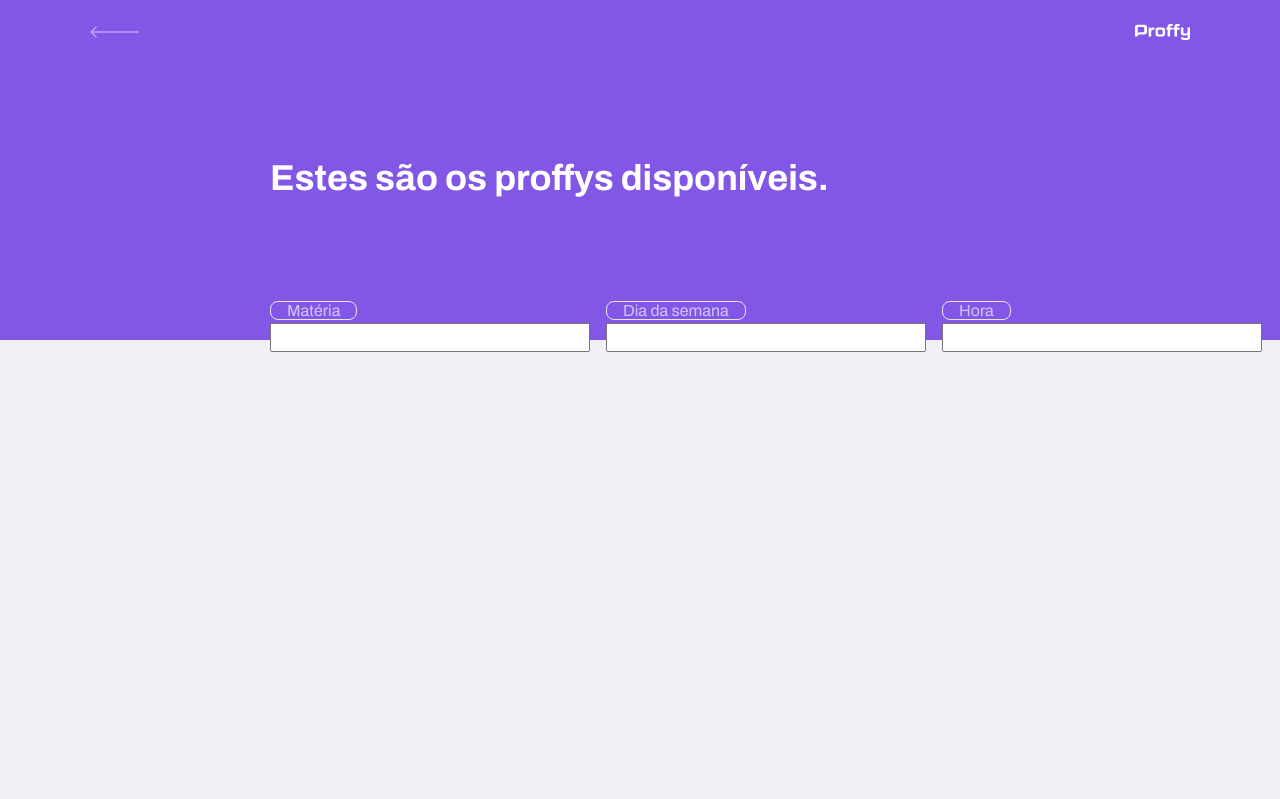
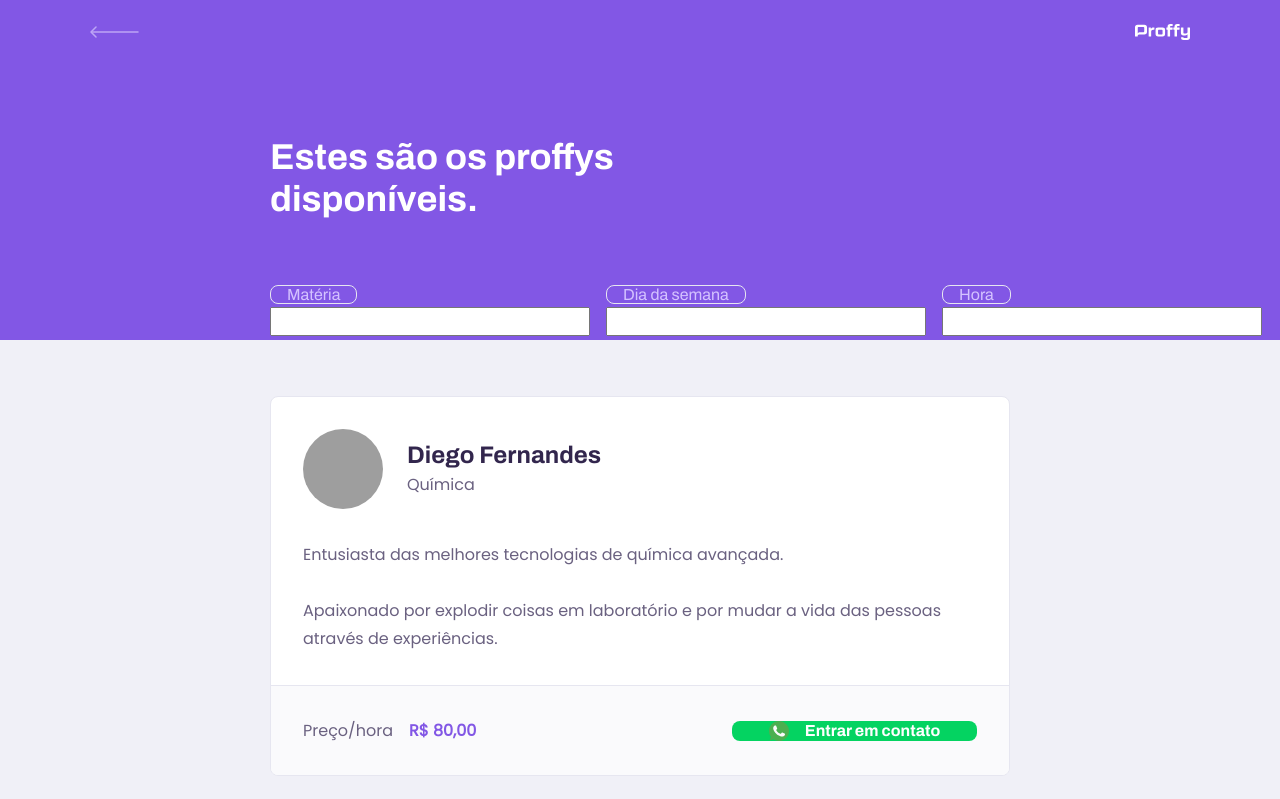
Before and after one commit to Lucas-Bispo/web, a React (Create React App) app: page /study in a window 1280 px wide. Shown: the top 799 px of the page. Built offline with nearby package versions, Linux system fonts and the light colour scheme; grey boxes are pictures that could not be loaded.

Commit message:
parte de estudo terminada

```diff
--- a/src/assets/styles/global.css
+++ b/src/assets/styles/global.css
@@ -45,6 +45,7 @@
 button,
 textarea{
     font: 500 1.6rem Poppins;
+    color: var(--color-text-base);
 }
 .container{
     width: 90vw;
--- a/src/components/PageHeader/styles.css
+++ b/src/components/PageHeader/styles.css
@@ -58,4 +58,8 @@
         justify-content: center;
         align-items: flex-start;
     }
+
+    .page-header .header-content strong{
+        max-width: 350px;
+    }
 }
--- /dev/null
+++ b/src/components/TeacherItem/index.tsx
@@ -0,0 +1,42 @@
+import React from 'react';
+
+
+import whatsappIcon from '../../assets/images/icons/whatsapp.svg';
+
+import './styles.css';
+
+
+function TeacherItem () {
+
+    return (
+        <article className="teacher-item">
+                <header>
+                    <img src="https://avatars2.githubusercontent.com/u/2254731?s=400&u=0ba16a79456c2f250e7579cb388fa18c5c2d7d65&v=4" alt="Diego Fernandes"/>
+                    <div>
+
+                    <strong>Diego Fernandes</strong>
+                    <span>Química</span>
+                    </div>
+                </header>
+
+                <p>
+                    Entusiasta das melhores tecnologias de química avançada.
+                    <br/><br/>
+                    Apaixonado por explodir coisas em laboratório e por mudar a vida das pessoas através de experiências.
+                </p>
+
+                <footer>
+                    <p>
+                        Preço/hora
+                        <strong>R$ 80,00</strong>
+                    </p>
+                    <button type="button">
+                        <img src={whatsappIcon} alt="Whatsapp"/>
+                        Entrar em contato
+                    </button>
+                </footer>
+        </article>
+    );
+}
+
+export default TeacherItem;
--- /dev/null
+++ b/src/components/TeacherItem/styles.css
@@ -0,0 +1,99 @@
+.teacher-item{
+    background: var(--color-box-base);
+    border: 1px solid var(--color-line-in-white);
+    border-radius: 0.8rem;
+    margin-top: 2.4rem;
+    overflow: hidden;
+
+}
+.teacher-item header{
+    padding: 3.2rem 2rem;
+    display: flex;
+    align-items: center;
+}
+
+.teacher-item header img{
+    width: 8rem;
+    height: 8rem;
+    border-radius: 50%;
+}
+
+.teacher-item header div{
+    margin-left: 2.4rem;
+}
+.teacher-item header div strong{
+font: 700 2.4rem Archivo;
+display: block;
+color: var(--color-text-title);
+}
+
+.teacher-item header div span{
+    font-size:1.6rem;
+    display: block;
+    margin-top: 0.4rem;
+}
+
+.teacher-item > p {
+    padding: 0 2rem;
+    font-size: 1.6rem;
+    line-height: 2.8rem;
+}
+.teacher-item footer {
+    padding: 3.2rem ;
+    background: var(--color-box-footer);
+    border-top: 1px solid var(--color-line-in-white);
+    margin-top: 3.2rem;
+    display: flex;
+    align-items: center;
+    justify-content: space-between;
+}
+
+.teacher-item footer p strong{
+    color: var(--color-primary);
+    font-size: 1.6rem;
+    display: block;
+}
+
+.teacher-item footer button{
+    width: 20rem;
+    height: 5.6;
+    background: var(--color-secundary);
+    color: var(--color-button-text);
+    border: 0;
+    border-radius: 0.8rem;
+    cursor: pointer;
+    font: 700 1.4rem Archivo;
+    display: flex;
+    align-items: center;
+    justify-content: space-evenly;
+    transition: 0.2s;
+}
+.teacher-item footer button:hover {
+    background: var(--color-secundary-dark);
+}
+
+@media (min-width:700px) {
+    .teacher-item header,
+    .teacher-item footer {
+        padding: 3.2rem;
+    }
+
+    .teacher-item > p {
+        padding: 0 3.2rem;
+    }
+
+    .teacher-item footer p strong {
+        display: initial;
+        margin-left: 1.6rem;
+    }
+
+    .teacher-item footer button {
+        width: 24.5rem;
+        font-size: 1.6rem;
+        justify-content: center;
+    }
+
+    .teacher-item footer button img {
+        margin-right: 1.6rem;
+    }
+}
--- a/src/pages/TeacherLIst/index.tsx
+++ b/src/pages/TeacherLIst/index.tsx
@@ -1,6 +1,10 @@
 import React from 'react';
 import PageHeader from '../../components/PageHeader';
+
+import TeacherItem from '../../components/TeacherItem';
+
 import './styles.css';
+
 
 function TeacherList(){
     return(
@@ -24,6 +28,15 @@
 
                 </form>
             </PageHeader>
+
+
+            <main>
+                <TeacherItem/>
+                <TeacherItem/>
+                <TeacherItem/>
+                <TeacherItem/>
+                <TeacherItem/>
+            </main>
         </div>
     )
 }
--- a/src/pages/TeacherLIst/styles.css
+++ b/src/pages/TeacherLIst/styles.css
@@ -86,6 +86,14 @@
 bottom: 0;
 }
 
+#page-teacher-list main{
+    margin: 3.2rem auto;
+    width: 90%;
+
+}
+
+
+
 @media(min-width: 700px){
     #page-teacher-list{
         max-width: 100vw;
@@ -96,10 +104,20 @@
         grid-template-columns: repeat(3,1fr);
         column-gap: 16px;
         position: absolute;
-        bottom: -44px;
+        bottom: -28px;
     }
 
     #search-teachers .input-block + .input-block{
         margin-top: 0 ;
     }
+
+    #page-teacher-list main {
+        padding: 3.2rem 0;
+        max-width: 740px;
+        margin: 0 auto;
+    }
+
+
+
+
 }
```
